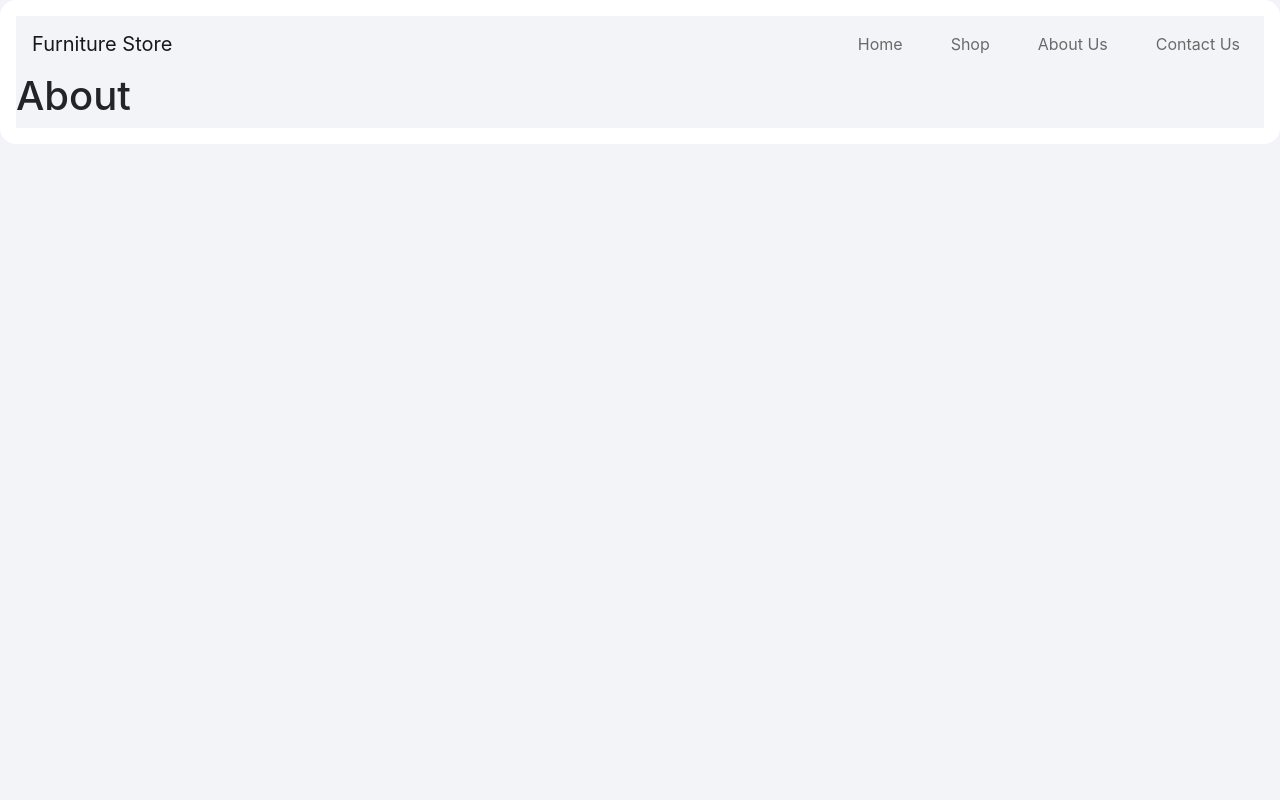
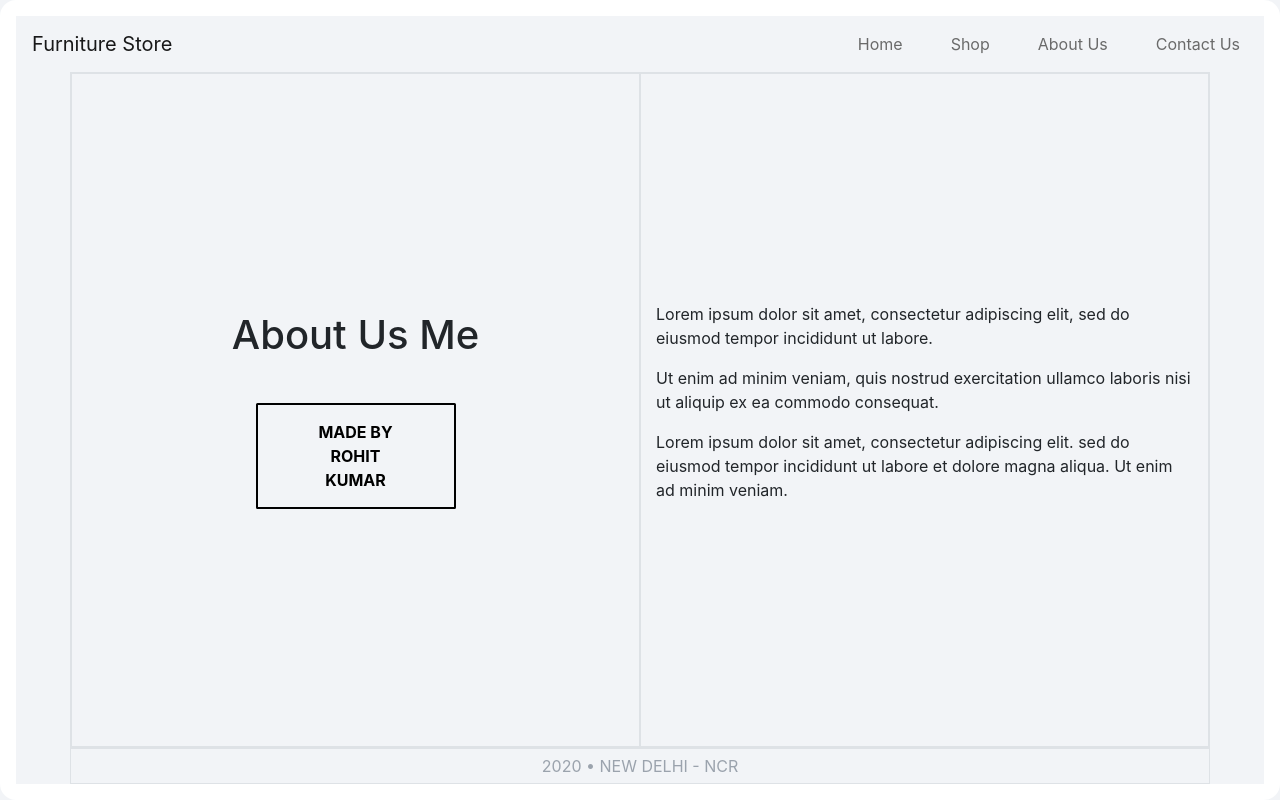
Before and after one commit to rohitkumar377024/furniture-store-frontend, a React (Create React App) app: page /about-us in a window 1280 px wide. Built offline with nearby package versions, Linux system fonts and the light colour scheme.

Commit message:
Completed: About Us Page

```diff
--- a/src/App.scss
+++ b/src/App.scss
@@ -82,7 +82,7 @@ body {
   }
 }
 
-//Used for signature text (2020 • NEW DELHI - NCR</div>) on all pages - landing page, etc
+// Used for signature text (2020 • NEW DELHI - NCR</div>) on all pages - landing page, etc
 .signature-text {
   height: 36px;
   display: flex;
--- a/src/components/About.js
+++ b/src/components/About.js
@@ -3,7 +3,32 @@ import React from 'react';
 const About = () => {
   return (
     <div>
-      <h1>About</h1>
+      <div className="container custom-container d-flex flex-column">
+        <div className="border row flex-grow-1">
+          <div className="border col-md-6 d-flex flex-column justify-content-center align-items-center">
+            <h1>About Us Me</h1>
+            <button className="custom-border">MADE BY ROHIT KUMAR</button>
+          </div>
+          <div className="border col-md-6 d-flex flex-column justify-content-center">
+            <p>
+              Lorem ipsum dolor sit amet, consectetur adipiscing elit, sed do eiusmod
+              tempor incididunt ut labore.
+              <br></br>
+            </p>
+            <p>
+              Ut enim ad minim veniam, quis nostrud exercitation ullamco laboris nisi
+              ut aliquip ex ea commodo consequat.
+              <br></br>
+            </p>
+            <p>
+              Lorem ipsum dolor sit amet, consectetur adipiscing elit. sed do eiusmod
+              tempor incididunt ut labore et dolore magna aliqua. Ut enim ad minim
+              veniam.
+            </p>
+          </div>
+        </div>
+        <div className="border row signature-text">2020 • NEW DELHI - NCR</div>
+      </div>
     </div>
   );
 };
--- a/src/components/Home.js
+++ b/src/components/Home.js
@@ -5,7 +5,7 @@ import first from '../slider-one.jpg';
 
 const Home = () => {
   return (
-    <div className="container landing-page-container d-flex flex-column">
+    <div className="container custom-container d-flex flex-column">
       {/* Row 1 - Main Container */}
       <div className="row flex-grow-1 d-flex">
         {/* Col 1 Left Side - Hero Text and Shop Button */}
```
